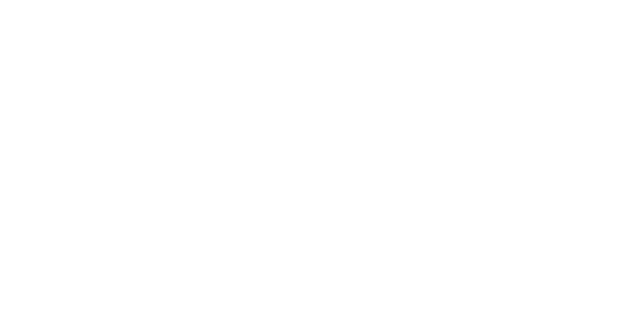
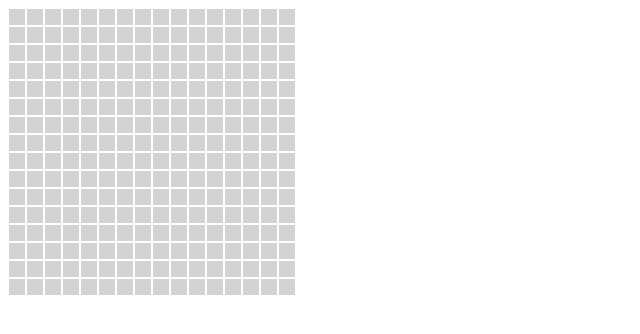
Before and after one commit to paris3200/odin-etch-a-sketch, a plain HTML site: page index.html in a window 1280 px wide. Shown: the whole page, without its empty margins (0-640 px from the left). Drawn offline with Linux system fonts and the light colour scheme.

Commit message:
Add grid

```diff
--- a/css/styles.css
+++ b/css/styles.css
@@ -0,0 +1,14 @@
+.row{
+  display: flex;
+}
+
+.square{
+  height: 16px;
+  width: 16px;
+  margin: 1px;
+  background-color: lightgray;
+}
+
+body {
+  width: 960px;
+}
--- a/index.html
+++ b/index.html
@@ -11,6 +11,7 @@
 </head>
 
 <body>
+  <div id="container"></div>
 
   <script src="js/scripts.js"></script>
 </body>
--- a/js/scripts.js
+++ b/js/scripts.js
@@ -0,0 +1,27 @@
+
+function drawRow(){
+  const row = document.createElement('div')
+  row.classList.add("row")
+
+  for (let x = 0; x < 16; x++){
+    div = createBox()
+    row.appendChild(div)
+
+    div.addEventListener('mouseover', function (e){
+      e.target.style.background = "black";
+    })
+  }
+  const container = document.getElementById("container")
+  container.append(row)
+}
+
+function createBox(){
+  const div = document.createElement('div')
+  div.classList.add("square")
+  return div
+}
+
+
+for (let x = 0; x < 16; x++){
+  drawRow()
+};
```
